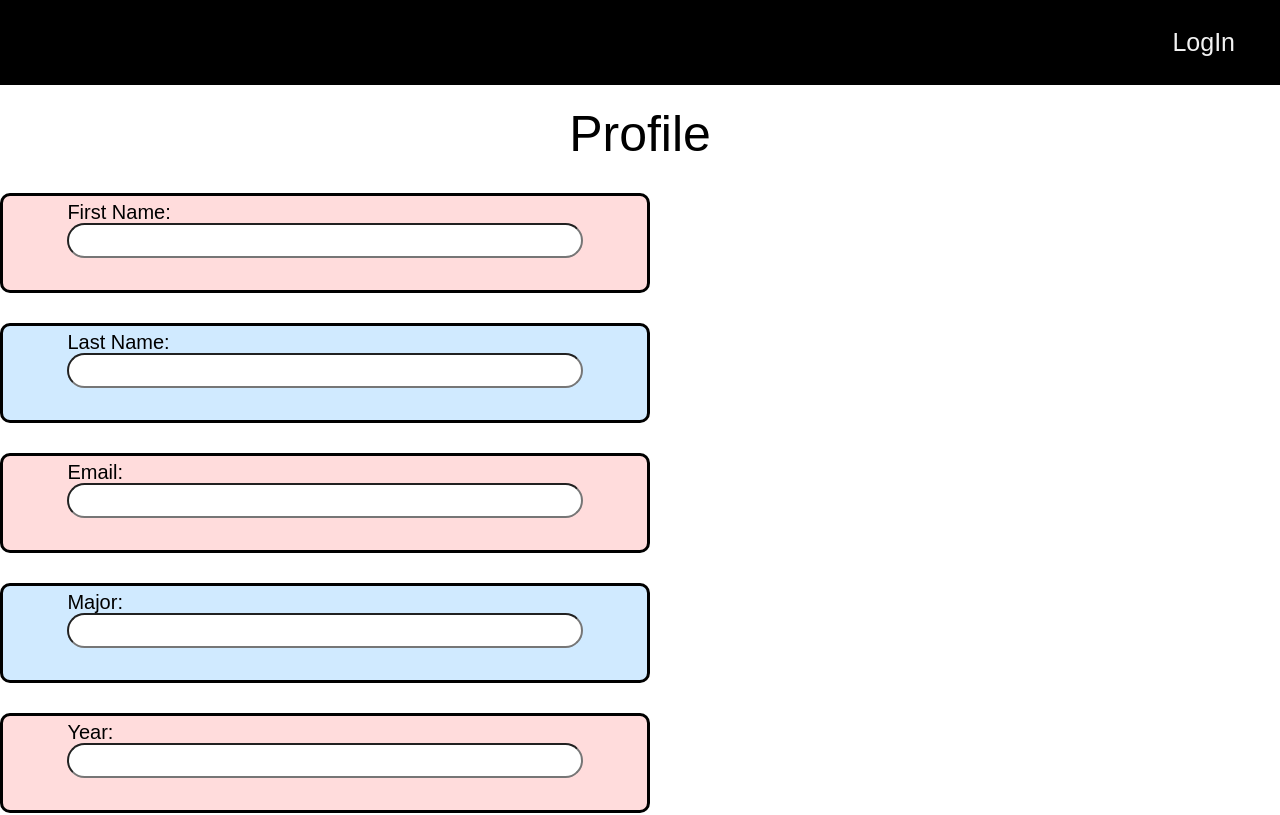
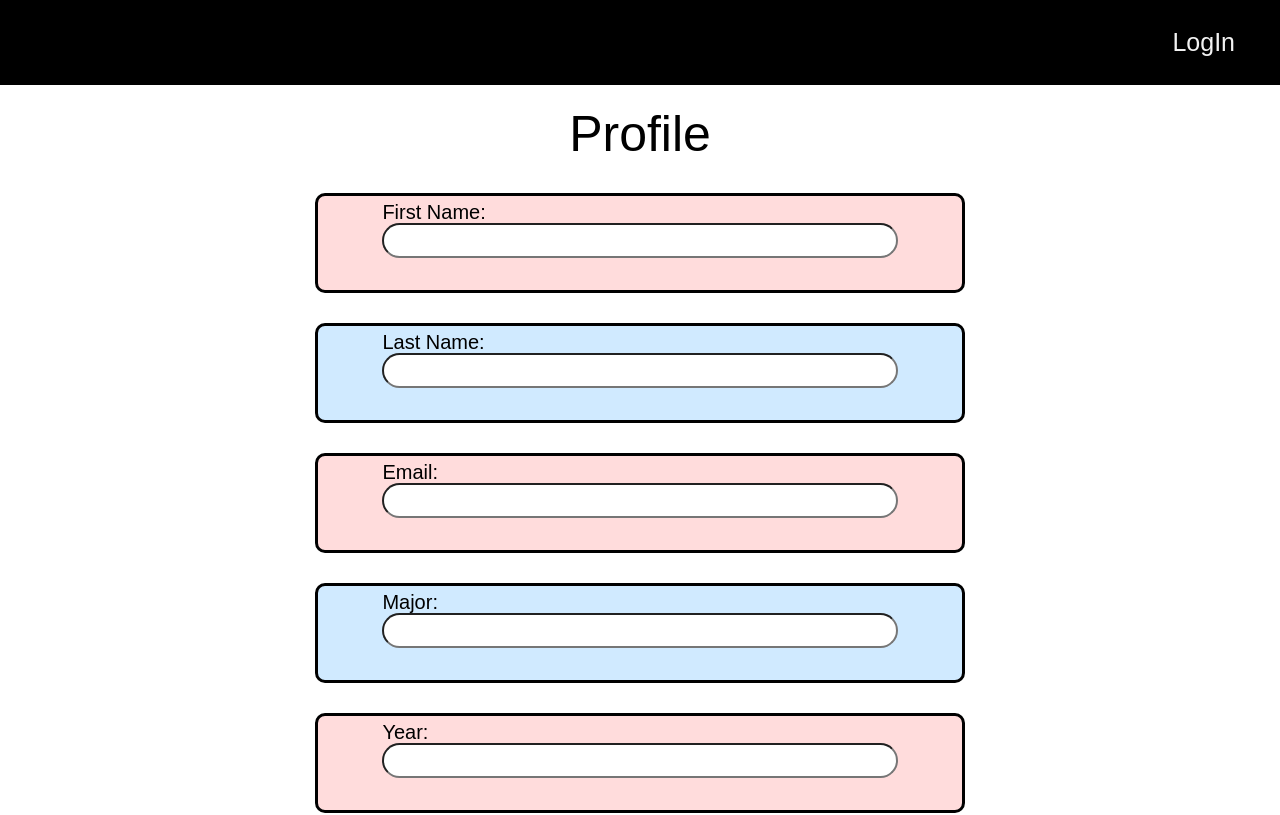
Before and after one commit to Spring2022-CSCI152/Team6, a React (Create React App) app: page /Profile in a window 1280 px wide. Shown: the top 815 px of the page. Built offline with nearby package versions, Linux system fonts and the light colour scheme; no server answers.

Commit message:
made profile page center

```diff
--- a/package.json
+++ b/package.json
@@ -10,7 +10,7 @@
     "jest": "^27.5.1",
     "jsdom": "19.0.0",
     "jsdom-global": "3.0.2",
-    "nodemon": "^2.0.15",
+    "nodemon": "^2.0.16",
     "react-scripts": "^5.0.0",
     "supertest": "^6.2.3"
   },
--- a/src/CSS/profile.css
+++ b/src/CSS/profile.css
@@ -5,6 +5,9 @@
 	font-size: 50px;
 	margin-top: 20px;
 	color: black;
+	margin-left: auto;
+    margin-right: auto;
+    width: 13em
 }
 
 .editProfile{
```
Also changed, not shown: 1 other file (tests, documents, lock files or other folders).
